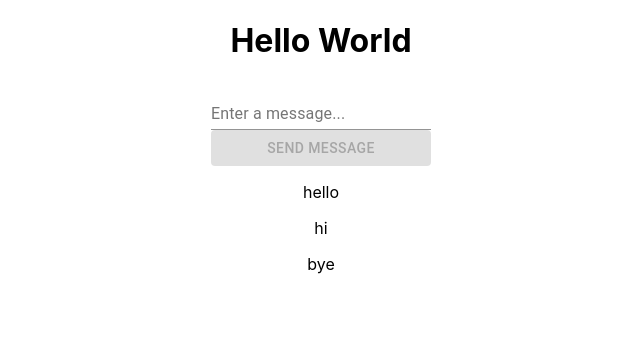
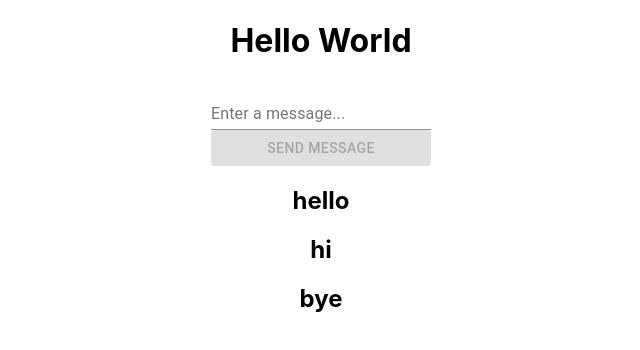
Before and after one commit to jaggehns/FB-Messenger-React-Firebase, a React (Create React App) app: page / in a window 1280 px wide. Shown: the top 350 px of the page, without its empty margins (319-959 px from the left). Built offline with nearby package versions, Linux system fonts and the light colour scheme.

Commit message:
Added message component

```diff
--- a/src/App.js
+++ b/src/App.js
@@ -1,6 +1,7 @@
 import React, { useState } from "react";
 import { Button, FormControl, InputLabel, Input } from "@material-ui/core";
 import "./App.css";
+import Message from "./Message";
 
 function App() {
   const [input, setInput] = useState("");
@@ -37,7 +38,7 @@
         </FormControl>
       </form>
       {messages.map((message) => (
-        <p>{message}</p>
+        <Message text={message} />
       ))}
     </div>
   );
--- /dev/null
+++ b/src/Message.js
@@ -0,0 +1,11 @@
+import React from "react";
+
+function Message(props) {
+  return (
+    <div>
+      <h2>{props.text}</h2>
+    </div>
+  );
+}
+
+export default Message;
```
